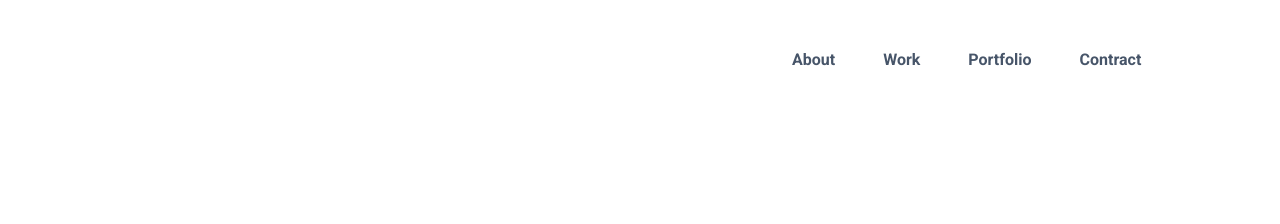
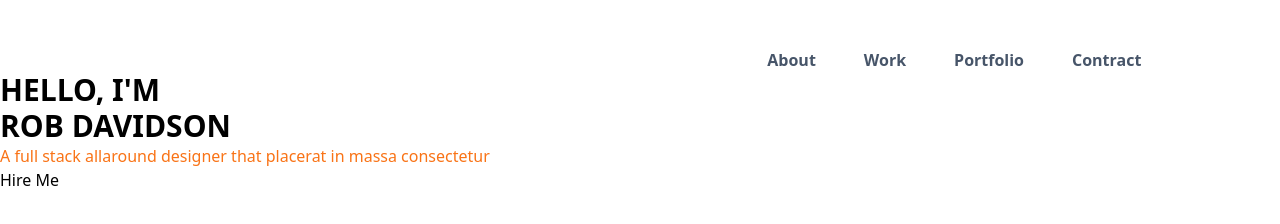
Before and after one commit to hsrokon/6-PersonalWeb-PH, a plain HTML site: page index.html in a window 1280 px wide. Drawn offline with nearby package versions, Linux system fonts and the light colour scheme.

Commit message:
Deleted installed tailwind - added cdn link

```diff
--- a/index.html
+++ b/index.html
@@ -5,7 +5,7 @@
     <meta name="viewport" content="width=device-width, initial-scale=1.0">
     <title>Portfolio</title>
 
-    <link href="./output.css" rel="stylesheet">
+    <script src="https://cdn.tailwindcss.com"></script>
 
 </head>
 <body class="w-11/12 mt-10 md:mt-12">
@@ -19,5 +19,14 @@
         </ul>
     </nav>
 
+    <section>
+        <div>
+            <h1 class="font-font1 text-3xl font-bold">HELLO, I'M <br> <span class="">ROB DAVIDSON</span> </h1>
+            <p class="text-orange-500">A full stack allaround designer that placerat in massa consectetur</p>
+            <button class="">Hire Me</button>
+        </div>
+    </section>
+
+
 </body>
 </html>
--- a/package.json
+++ /dev/null
@@ -1,5 +0,0 @@
-{
-  "devDependencies": {
-    "tailwindcss": "^3.4.10"
-  }
-}
--- a/tailwind.config.js
+++ /dev/null
@@ -1,17 +0,0 @@
-/** @type {import('tailwindcss').Config} */
-module.exports = {
-  content: ['./index.html'],
-  theme: {
-    extend: {
-      colors: {
-        'color1' : '',
-        'color2': ''
-      },
-      fontFamily: {
-        'font1' : ['Bebas Neue', 'sans-serif'],
-        'font2' : ['Roboto', 'sans-serif']
-      }
-    },
-  },
-  plugins: [],
-}
```
Also changed, not shown: output.css (deleted), 1 other file.
